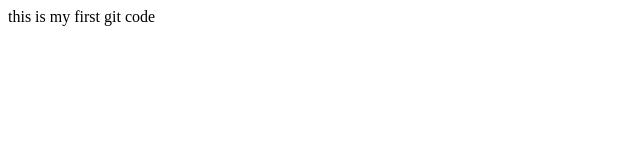
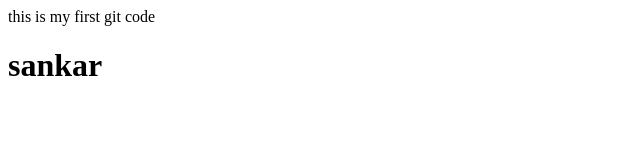
Before and after one commit to Sankar8657/myfirstcode, a plain HTML site: page index.html in a window 1280 px wide. Shown: the whole page, without its empty margins (0-640 px from the left). Drawn offline with Linux system fonts and the light colour scheme.

Commit message:
added body tag

```diff
--- a/index.html
+++ b/index.html
@@ -5,4 +5,7 @@ first code
 <head>
 this is my first git code
 </head>
+<body>
+<h1>sankar</h1>
+</body>
 </html>
```
